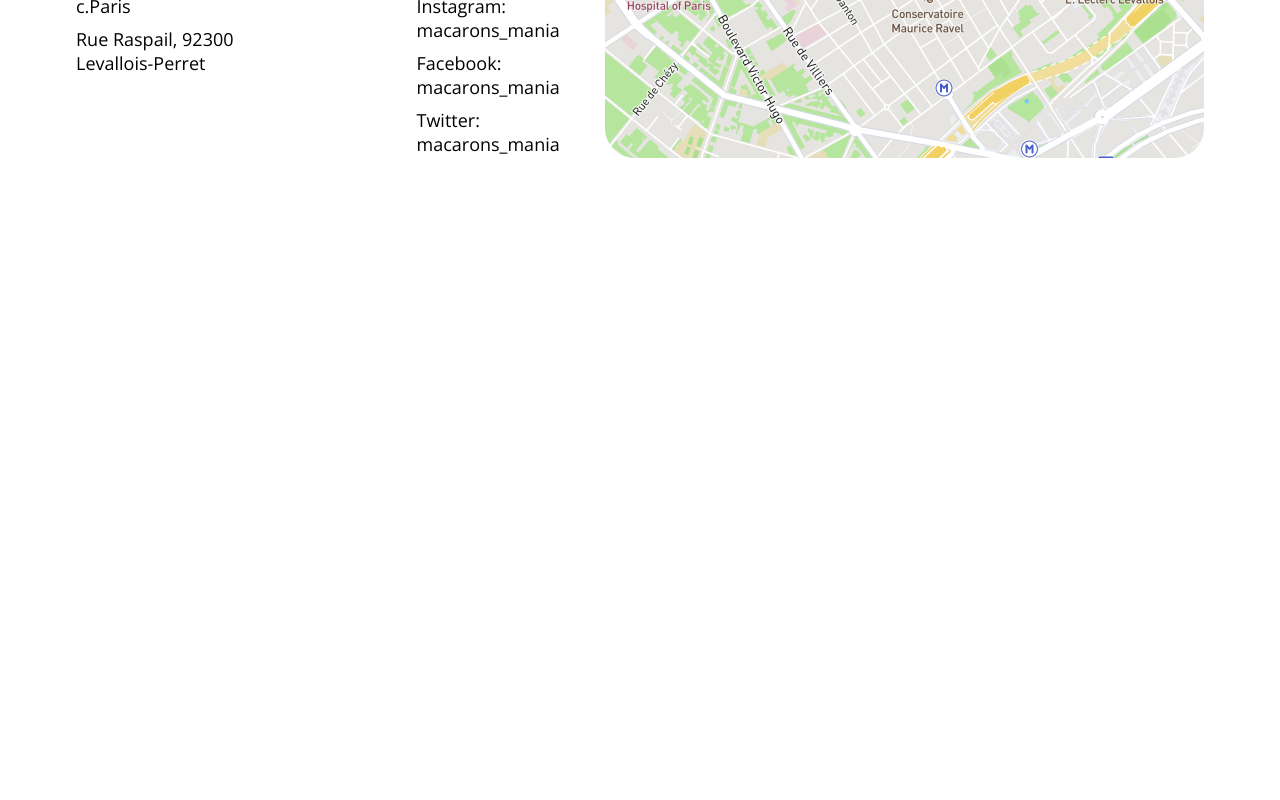
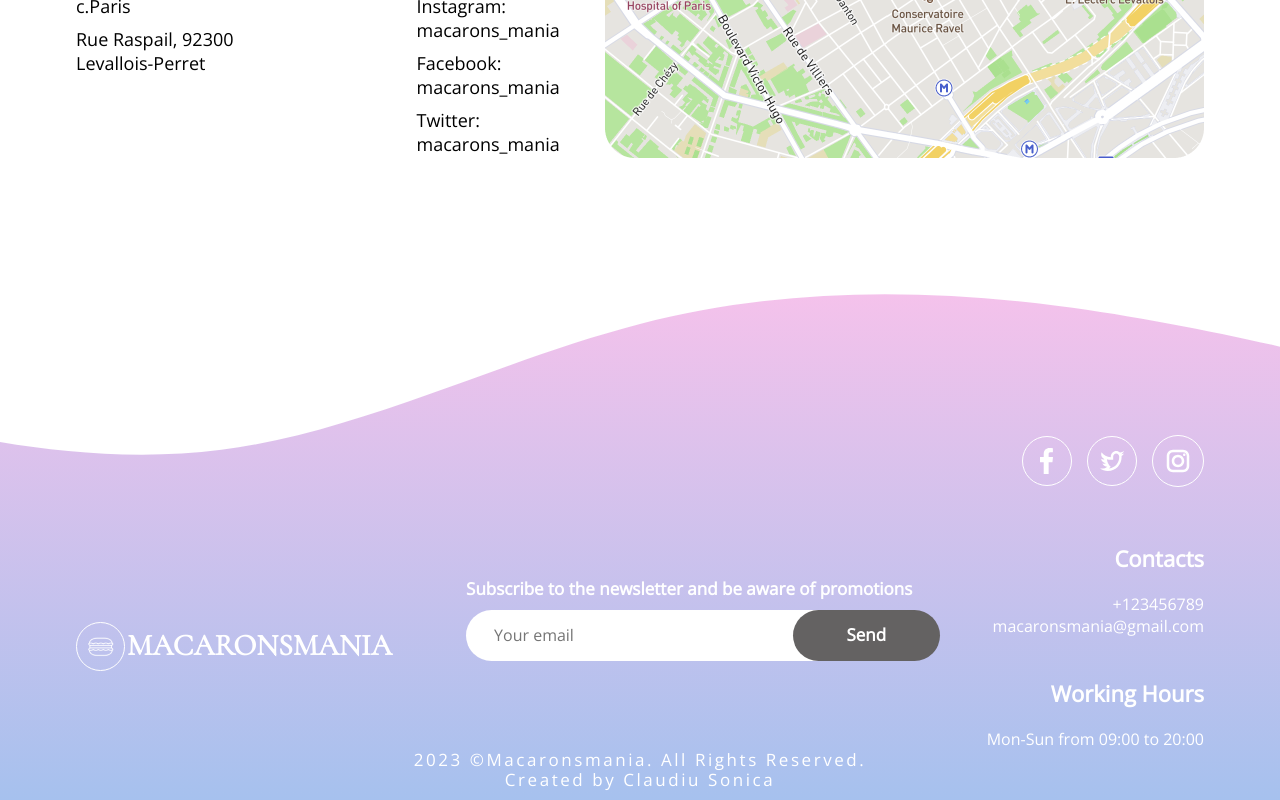
Before and after one commit to ClaudiuSonica/macaronsmania, a React (Vite) app: page / in a window 1280 px wide. Shown: the part 4686-5486 px from the top of the page. Before the commit the page ends 4938 px from the top, so only its background shows below. Built offline with nearby package versions, Linux system fonts and the light colour scheme.

Commit message:
footer section finished && readme file completed

```diff
--- a/src/App.jsx
+++ b/src/App.jsx
@@ -1,3 +1,4 @@
+import Footer from "./components/molecules/footer/Footer";
 import Header from "./components/molecules/header/Header";
 import Hero from "./components/molecules/hero/Hero";
 import MainContent from "./components/organisms/mainContent/MainContent";
@@ -10,6 +11,7 @@ const App = () => {
         <Hero />
         <MainContent />
       </main>
+      <Footer />
     </div>
   );
 }
--- /dev/null
+++ b/src/components/molecules/footer/Footer.jsx
@@ -0,0 +1,61 @@
+import { useState } from "react";
+import "./Footer.scss";
+import Logo from "../../atoms/logo/Logo";
+import insta from "/assets/instagram.svg";
+import fb from "/assets/facebook.svg";
+import tw from "/assets/twitter.svg";
+
+const Footer = () => {
+  const [email, setEmail] = useState("");
+
+  const date = new Date();
+  const year = date.getFullYear();
+  return (
+    <footer className="footer">
+      <div className="footer__vector"></div>
+      <div className="footer__socials">
+        <img src={fb} alt="facebook" />
+        <img src={tw} alt="twitter" />
+        <img src={insta} alt="instagram" />
+      </div>
+      <div className="footer__content">
+        <Logo />
+        <form onSubmit={(e) => e.preventDefault()} className="form">
+          <h3 className="form__title">
+            Subscribe to the newsletter and be aware of promotions
+          </h3>
+          <div className="form__action">
+            <input
+              onChange={(e) => setEmail(e.target.value)}
+              value={email}
+              id="email"
+              className="form__input"
+              type="email"
+              placeholder="Your email"
+            />
+            <button className="form__btn">Send</button>
+          </div>
+        </form>
+        <div className="footer__row">
+          <div className="row__contacts">
+            <h3 className="contacts__title">Contacts</h3>
+            <p className="contacts__phone">+123456789</p>
+            <p className="contacts__email">macaronsmania@gmail.com</p>
+          </div>
+          <div className="row__program">
+            <h3 className="program__title">Working Hours</h3>
+            <p className="program__text">Mon-Sun from 09:00 to 20:00</p>
+          </div>
+        </div>
+      </div>
+      <div className="footer__copyright">
+        <p className="copyright__text">
+          {year} &copy;Macaronsmania. All Rights Reserved.
+        </p>
+        <p className="copyright__text">Created by Claudiu Sonica</p>
+      </div>
+    </footer>
+  );
+};
+
+export default Footer;
--- /dev/null
+++ b/src/components/molecules/footer/Footer.scss
@@ -0,0 +1,127 @@
+@import "../../../scss/variables";
+
+.footer {
+  background: $bgTopPink;
+  padding-block-start: 11.44rem;
+  position: relative;
+  z-index: 0;
+
+  .footer__vector {
+    position: absolute;
+    top: 0;
+    right: 0;
+    background: url(/assets/vector-top.svg);
+    background-repeat: no-repeat;
+    background-position: center;
+    background-size: cover;
+    z-index: 1;
+    height: 12.6875rem;
+    width: 100%;
+  }
+
+  .footer__socials {
+    display: flex;
+    align-items: center;
+    justify-content: flex-end;
+    gap: 0.94rem;
+    margin-block-end: 3.5rem;
+
+    img {
+      cursor: pointer;
+
+      &:is(:last-child) {
+        padding: 0.63rem;
+        border: 1px solid $white;
+        border-radius: 50%;
+      }
+    }
+  }
+
+  .footer__content {
+    display: flex;
+    align-items: center;
+    justify-content: space-between;
+
+    .form {
+      display: flex;
+      flex-direction: column;
+      align-items: last baseline;
+      position: relative;
+      top: -2rem;
+
+      .form__action {
+        position: relative;
+        display: flex;
+        align-items: center;
+        justify-content: flex-start;
+      }
+
+      .form__title {
+        color: $white;
+        text-align: center;
+        font-family: $secondaryFont;
+        font-size: 1.0625rem;
+        font-weight: 600;
+        line-height: 2.625rem;
+      }
+
+      &__input {
+        color: $lightGray;
+        font-family: $secondaryFont;
+        font-size: 1rem;
+        line-height: 2.625rem;
+        height: 3.1875rem;
+        text-indent: 1.75rem;
+        background: $white;
+        width: 24.625rem;
+        border-radius: 3.125rem;
+      }
+
+      .form__btn {
+        color: $white;
+        font-family: $secondaryFont;
+        font-size: 1.0625rem;
+        font-weight: 600;
+        line-height: 2.625rem;
+        height: 3.1875rem;
+        padding-inline: 3.37rem;
+        border-radius: 3.125rem;
+        background: $gray;
+        position: absolute;
+        top: 0;
+        right: -5rem;
+      }
+    }
+
+    .footer__row {
+      text-align: end;
+      color: $white;
+      font-family: $secondaryFont;
+
+      h3 {
+        font-size: 1.375rem;
+        margin-block-end: 1.25rem;
+      }
+
+      p {
+        font-size: 1rem;
+      }
+
+      .row__contacts {
+        .contacts__email {
+          margin-block-end: 2.56rem;
+        }
+      }
+    }
+  }
+
+  .footer__copyright {
+    color: $white;
+    font-family: $secondaryFont;
+    font-size: 1.0625rem;
+    line-height: 1.25rem;
+    text-align: center;
+    letter-spacing: 0.15938rem;
+    padding-block-end: 0.62rem;
+  }
+}
```
Also changed, not shown: 1 other file (tests, documents, lock files or other folders).
